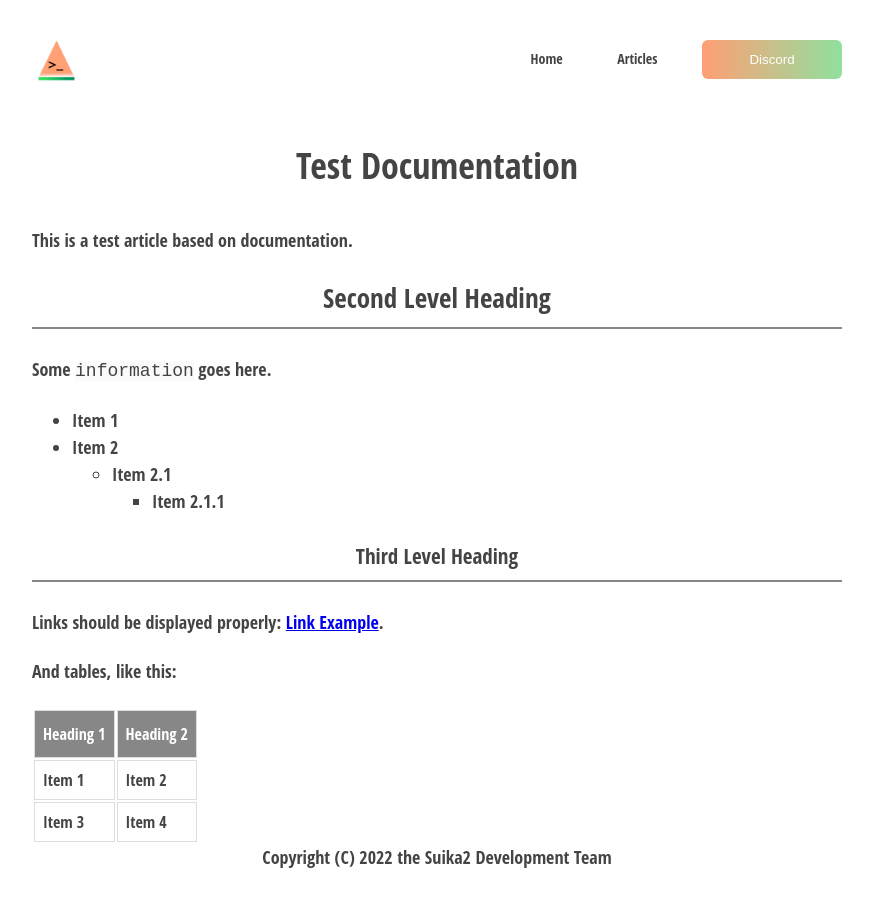
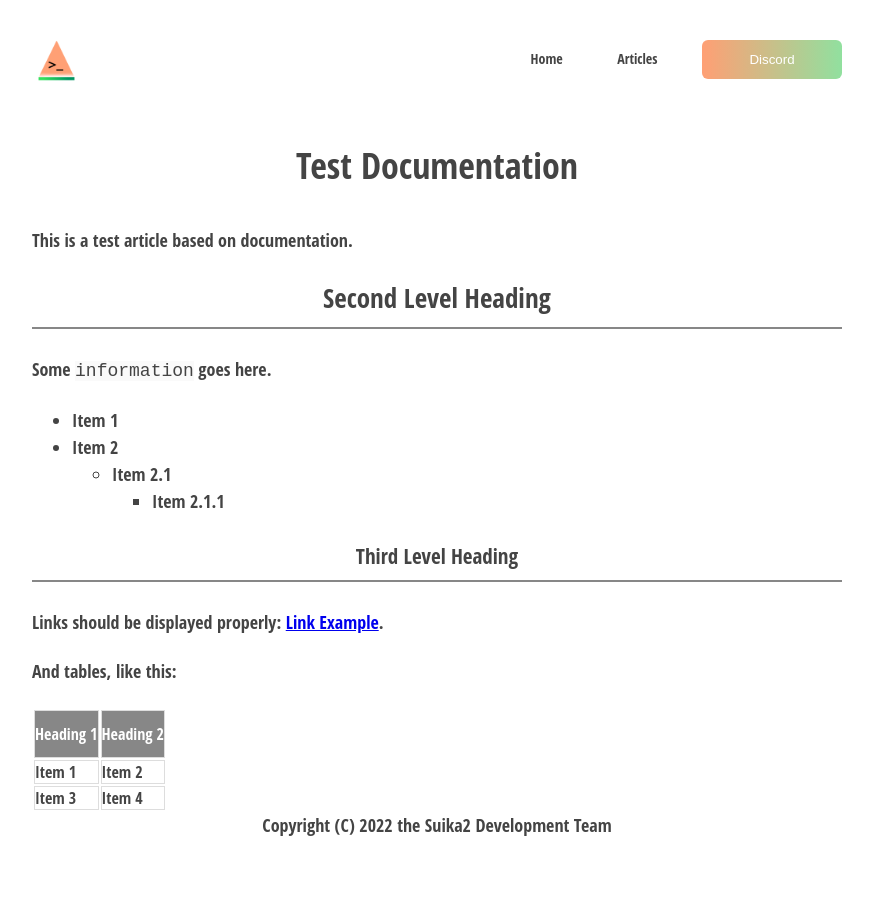
Before and after one commit to suika2engine/suika2engine.github.io, a Jekyll site: the page built from docs/doc-test.md, in a window 1280 px wide. Shown: the whole page, without its empty margins (203-1076 px from the left). Built offline with Jekyll 4.4.1, drawn with Linux system fonts in a browser that asks for light colours; our own code applies the rules of GitHub Pages for plain Markdown files.

Commit message:
Update article-style.css

```diff
--- a/styles/article-style.css
+++ b/styles/article-style.css
@@ -139,13 +139,11 @@ pre {
   outline: 1px solid var(--Grey);
 }
 
-table {
-  padding: 0;
-}
+/* Tables */
 
 td, th {
   border: 1px solid #ddd;
-  padding: 8px;
+  padding: 0px;
 }
 
 tr:nth-child(even){background-color: var(--darkGrey);}
```
